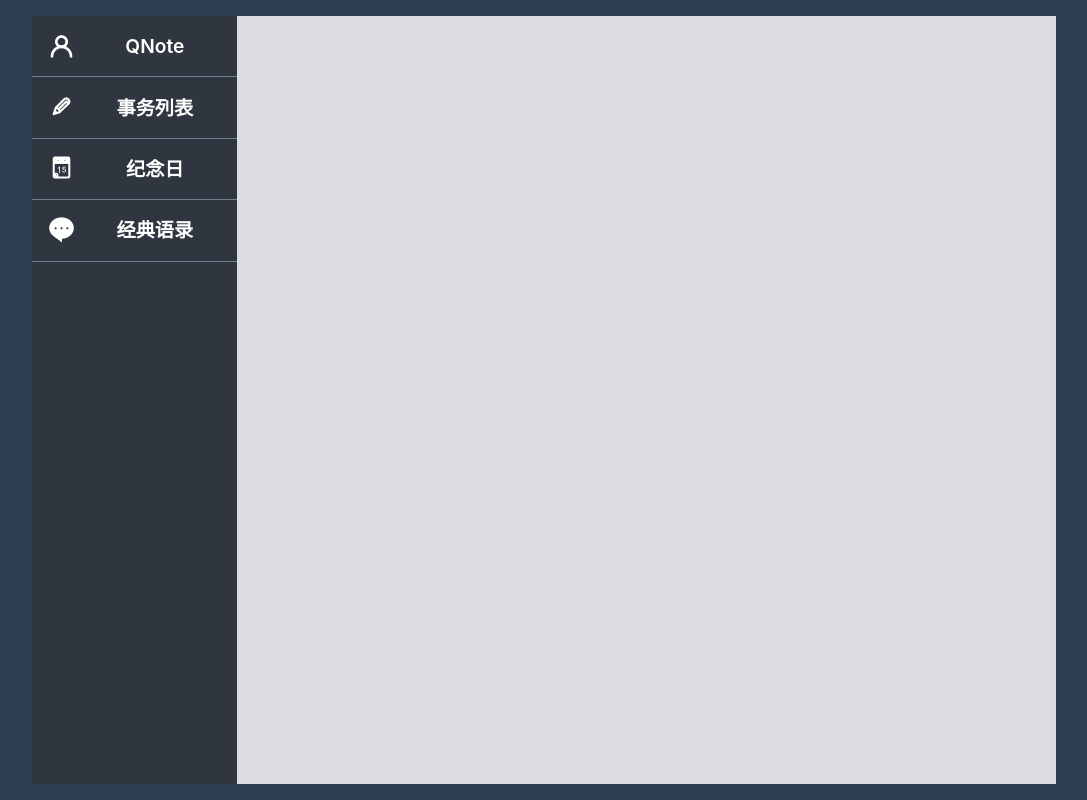
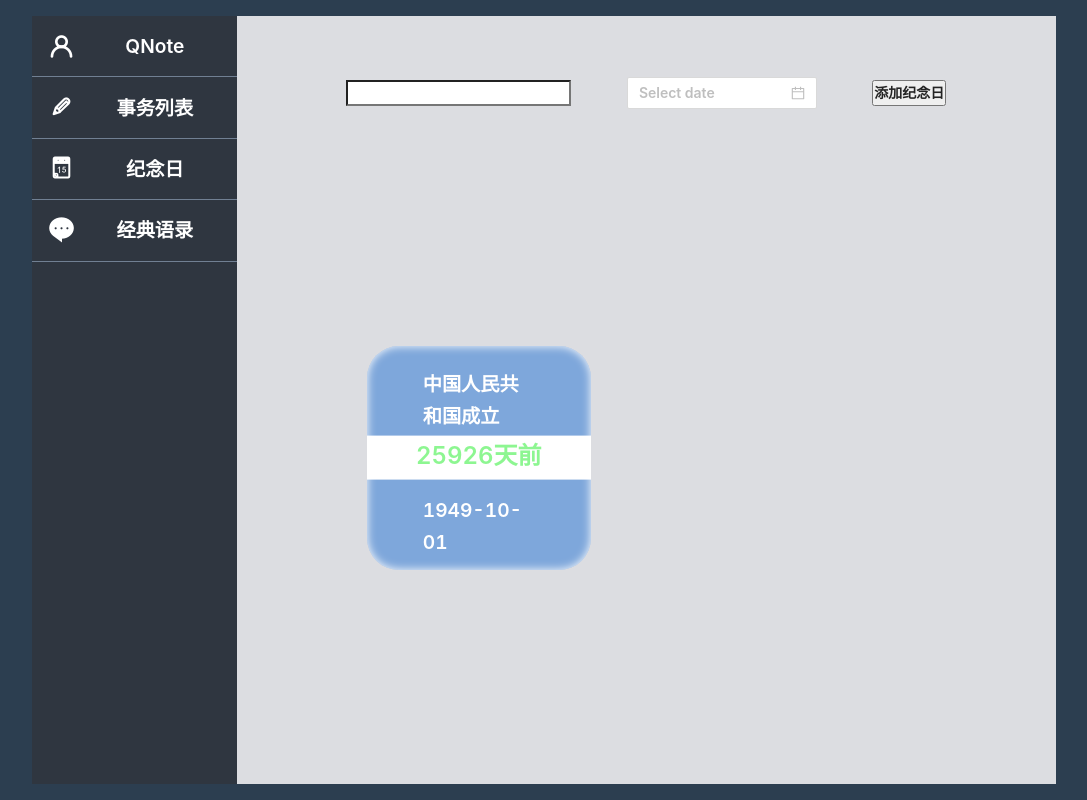
Before and after one commit to YongXun/qnote_pc, a React (Create React App) app: page /#/date in a window 1280 px wide. Shown: the whole page, without its empty margins (96-1183 px from the left). Built offline with nearby package versions, Linux system fonts and the light colour scheme.

Commit message:
处理年月日计算中

```diff
--- a/src/App.jsx
+++ b/src/App.jsx
@@ -4,6 +4,7 @@ import { message } from 'antd';
 import UserPad from './pages/userpad'
 import NotePad from './pages/notepad'
 import MottoPad from './pages/mottopad'
+import DatePad from './pages/datepad'
 import './App.scss';
 
 message.config({
@@ -37,7 +38,7 @@ export default class App extends React.Component{
             </section>
             <section>
               <i className="iconfont icon-rili"></i>
-              <Link onClick={()=>{message.info('功能维护中')}}>纪念日</Link>
+              <Link to="./date">纪念日</Link>
             </section>
             <section>
               <i className="iconfont icon-liuyan"></i>
@@ -51,6 +52,7 @@ export default class App extends React.Component{
           <main className="container">
             <Route exact path="/" component={UserPad}></Route>
             <Route path="/note" component={NotePad}></Route>
+            <Route path="/date" component={DatePad}></Route>
             <Route path="/motto" component={MottoPad}></Route>
           </main>
         </Router>
--- a/src/css/datepad.scss
+++ b/src/css/datepad.scss
@@ -0,0 +1,90 @@
+.datepad-wrapper{
+    position: relative;
+    width: 100%;
+    height:100%;
+    display: flex;
+    flex-direction: column;
+    justify-content: flex-start;
+    align-items: center;
+    background-color: inherit;
+
+    .tool{
+        display: flex;
+        justify-content: space-around;
+        align-items: center;
+        width: 80%;
+        height: 20%;
+
+        input{
+            outline: none;
+        }
+    }
+
+    .date-list{
+        display: flex;
+        flex-direction: row;
+        justify-content: flex-start;
+        align-items: center;
+        flex-wrap: wrap;
+        width: 80%;
+        height: 75%;
+        overflow-y: scroll;
+
+        section{
+            position: relative;
+            margin: 5rem 3rem 0 3rem;
+            display: flex;
+            justify-content: space-between;
+            align-items: center;
+            flex-shrink: 0;
+            padding: 0 1rem;
+            width: 14rem;
+            height: 14rem;
+            line-height: 2rem;
+            box-shadow: inset 0px 0px 10px #fff;
+            border-radius: 2rem;
+            overflow:hidden;
+            transition: 1s linear;
+            span{
+                color: #Fff;
+            }
+            .title{
+                position: absolute;
+                top: 10%;
+                left: 50%;
+                transform: translateX(-50%);
+                font-size: 1.2rem;
+            }
+            .count{
+                padding: 0.5rem;
+                display: inline-block;
+                position: absolute;
+                width: 100%;
+                height: 20%;
+                top: 50%;
+                left: 50%;
+                transform: translate(-50%,-50%);
+                text-align: center;
+                color: inherit;
+                font-size: 1.5rem;
+                line-height: 1.5rem;
+                background-color: #fff;
+            }
+            .date{
+                position: absolute;
+                bottom: 5%;
+                left: 50%;
+                transform: translateX(-50%);
+                font-size: 1.2rem;
+            }
+        }
+
+        section:hover{
+            transform: translateY(-1rem);
+        }
+
+        section:nth-of-type(odd){
+            margin-top: 0;
+        }
+    }
+}
--- a/src/pages/datepad.jsx
+++ b/src/pages/datepad.jsx
@@ -0,0 +1,193 @@
+import axios from 'axios';
+import React from 'react';
+import { DatePicker, message } from 'antd';
+import '../css/datepad.scss'
+
+class DatePad extends React.Component{
+
+    constructor(props){
+        super(props);
+        this.state = {
+            online:false,
+            memorial : [
+                {title:'中国人民共和国成立',date:'1949-10-01'}
+            ],
+            input:{
+                title:'',
+                date:''
+            }
+        }
+    }
+
+    count = (begindate) => {
+        begindate = new Date(Date.parse(begindate.replace(/-/g, "/"))); //将开始时间由字符串格式转换为日期格式
+
+        let current = new Date(); //此处将服务器当前日期作为结束日期，也可为其他任意时间 )
+
+        let myDate = new Date(Date.parse((`${current.getFullYear()}-${current.getMonth() + 1}-${current.getDate()}`).replace(/-/g, "/")))
+
+        let startDate = begindate.getTime()
+
+        let endDate = myDate.getTime(); //将结束日期转换成毫秒
+
+        let day = parseInt((startDate-endDate)/1000/3600/24); //结束日期减去开始日期后转换成天数
+
+        return day;
+    }
+
+    countString = (past) => {
+        var start = new Date(past);//初始化输入时间
+        var startYear = start.getFullYear();//获取输入年份
+        var startMonth = start.getMonth() + 1;//获取输入月份
+        var startDay = start.getDate();//获取输入日期
+
+        var current = new Date();//当前时间
+        current = new Date(Date.parse((`${current.getFullYear()}-${current.getMonth() + 1}-${current.getDate()}`).replace(/-/g, "/")));
+        var currentYear = current.getFullYear();//获取当前年份
+        var currentMonth = current.getMonth() + 1;//获取当前月份
+        var currentDay = current.getDate();//获取当前日期
+        var years = 0;//声明一个年数变量
+        var months = currentMonth - startMonth + (Math.abs(currentYear - startYear)) * 12;//总月
+        if (currentMonth * 100 + currentDay < startMonth * 100 + startDay) {
+            months--;//如果结束日期小月输入日期，月数要-1
+        }
+        years = Math.floor(months / 12);//取整计算年数
+        months = months % 12;//取余计算月数
+        var middleDate = new Date(start);//中间时间
+        middleDate.setFullYear(startYear + years);//设置中间时间年份
+        middleDate.setMonth(start.getMonth() + months);//设置中间时间月份
+        var days =  Math.floor( ( current.getTime()- middleDate.getTime()) / 24 / 60/ 60 / 1000);//计算天数
+        let string = '';
+        if(years){
+            string += `${years}年`;
+        }
+        if(months){
+            string += `${months}月`
+        }
+        if(days){
+            string += `${days}天`
+        }
+        console.log(string)
+        return string;
+    }
+
+    titleChange = (e) => {
+        let len = e.target.value.length;
+        if(len < 10){
+            this.setState({
+                input:{
+                    title:e.target.value,
+                    date:this.state.input.date
+                }
+            });
+        }
+        else{
+            message.info('注意言简意赅哦！');
+        }
+    }
+
+    dateChange = (date, dateString) => {
+        this.setState({
+            input:{
+                title:this.state.input.title,
+                date:dateString
+            }
+        })
+    }
+
+    check(){
+        if(!this.state.input.title){
+            message.info('请输入标题！');
+            return false;
+        }
+        if(!this.state.input.date){
+            message.info('请选择日期！');
+            return false;
+        }
+        return true;
+    }
+
+    submit = () => {
+        if(!this.check()){
+            message.info('请确保信息填写正确！');
+            return;
+        }
+        switch(this.state.online){
+            case true:
+                break;
+            default:
+                console.log('添加纪念日-离线模式')
+                let memorial = JSON.parse(localStorage.getItem('memorial') || '[]');
+                memorial.push(this.state.input);
+                localStorage.setItem('memorial',JSON.stringify(memorial));
+                this.setState({
+                    memorial:memorial,
+                    input:{
+                        title:'',
+                        date:this.state.input.date
+                    }
+                })
+                break;
+        }
+    }
+
+    async componentWillMount(){
+        let token = localStorage.getItem('token');
+        if(!token){
+            console.log('纪念日列表-离线状态');
+            let memorial = JSON.parse(localStorage.getItem('memorial') || JSON.stringify([{title:'中国人民共和国成立',date:'1949-10-01'}]));
+            this.setState({
+                online:false,
+                memorial:memorial
+            });
+        }
+        else{
+            console.log('纪念日列表-登录状态');
+            let memorial = JSON.parse(sessionStorage.getItem('memorial'));
+            if(!memorial){
+                axios.post(`https://qnote.qfstudio.net/api/memorial`,{
+                    token:token
+                }).then(res=>{
+                    this.setState({
+                        online:true,
+                        memorial:res.data.memorial
+                    })
+                })
+            }
+        }
+        this.countString("2020-10-3")
+        this.countString("2020-10-4")
+        this.countString("2020-10-5")
+    }
+
+    render(){
+        return(
+            <div className="datepad-wrapper">
+                <div className="tool">
+                    <input type="text" value={this.state.input.title} onChange={this.titleChange.bind(this)}/>
+                    <DatePicker showToday={true} onChange={this.dateChange.bind(this)}></DatePicker>
+                    <button onClick={this.submit.bind(this)}>添加纪念日</button>
+                </div>
+                <div className="date-list">
+                    {
+                        this.state.memorial.map((date,index)=>{
+                            return(
+                            <section className="date" key={index} style={{backgroundColor:`rgba(${Math.random()*255},${Math.random()*255},${Math.random()*255},.5)`,color:`rgba(${Math.random()*255},${Math.random()*255},${Math.random()*255},.5)`}}>
+                                <span className="title">{date.title}</span>
+                                <span className="date">{date.date}</span>
+                                <span className={this.count(date.date)===0?'count':'hidden'}>今天</span>
+                                {
+                                   <span>1</span>
+                                }
+                                <span className={this.count(date.date)===0?'hidden':'count'}>{`${Math.abs(this.count(date.date))}${this.count(date.date)<0?'天前':'天后'}`}</span>
+                            </section>
+                            )
+                        })
+                    }
+                </div>
+            </div>
+        )
+    }
+}
+
+export default  DatePad;
```
Also changed, not shown: src/pages/userpad.jsx (+16 -8 lines).
